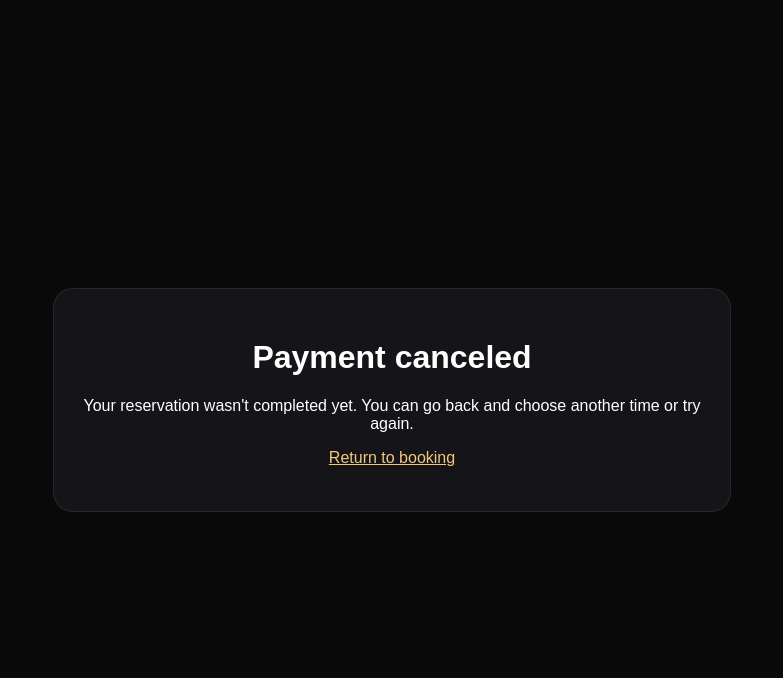
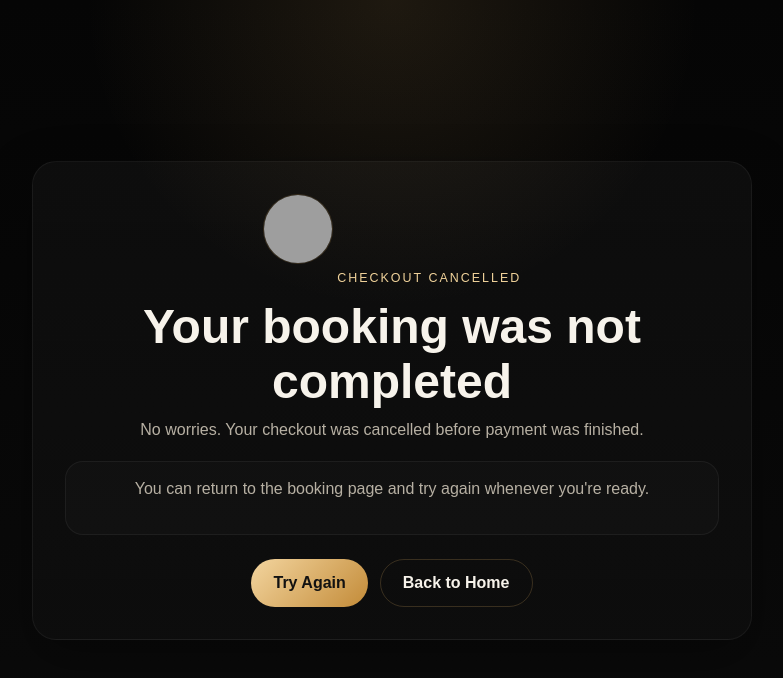
Before and after one commit to 2kstudiosnj/2k-studios-booking, a website: page public/cancel.html in a window 1280 px wide. Shown: the whole page, without its empty margins (248-1031 px from the left). Drawn offline with Linux system fonts and the light colour scheme; grey boxes are pictures that could not be loaded.

Commit message:
Update cancel.html

```diff
--- a/public/cancel.html
+++ b/public/cancel.html
@@ -1,5 +1,138 @@
 <!DOCTYPE html>
 <html lang="en">
-<head><meta charset="UTF-8"><meta name="viewport" content="width=device-width, initial-scale=1.0"><title>Payment canceled</title>
-<style>body{font-family:Arial,Helvetica,sans-serif;background:#0a0a0b;color:#fff;display:grid;place-items:center;min-height:100vh;margin:0} .box{max-width:620px;padding:28px;border:1px solid rgba(255,255,255,.08);border-radius:20px;background:#151519;text-align:center} a{color:#f1c97a}</style></head>
-<body><div class="box"><h1>Payment canceled</h1><p>Your reservation wasn't completed yet. You can go back and choose another time or try again.</p><p><a href="/">Return to booking</a></p></div></body></html>
+<head>
+  <meta charset="UTF-8" />
+  <meta name="viewport" content="width=device-width, initial-scale=1.0" />
+  <title>Booking Cancelled | 2K STUDIOS</title>
+  <meta
+    name="description"
+    content="Your 2K Studios booking checkout was cancelled."
+  />
+  <style>
+    :root {
+      --bg: #080808;
+      --card: #141414;
+      --gold: #d6a85f;
+      --gold-soft: #f0d29a;
+      --text: #f7f3eb;
+      --muted: #b7b0a3;
+      --line: rgba(214, 168, 95, 0.22);
+      --shadow: 0 18px 50px rgba(0, 0, 0, 0.35);
+    }
+
+    * {
+      box-sizing: border-box;
+      margin: 0;
+      padding: 0;
+    }
+
+    body {
+      font-family: Arial, Helvetica, sans-serif;
+      background:
+        radial-gradient(circle at top, rgba(214, 168, 95, 0.12), transparent 30%),
+        linear-gradient(180deg, #050505 0%, #0b0b0b 100%);
+      color: var(--text);
+      min-height: 100vh;
+      display: grid;
+      place-items: center;
+      padding: 24px;
+    }
+
+    .card {
+      width: min(92%, 720px);
+      background: linear-gradient(180deg, rgba(255,255,255,0.03), rgba(255,255,255,0.015));
+      border: 1px solid rgba(255,255,255,0.05);
+      border-radius: 24px;
+      padding: 32px;
+      box-shadow: var(--shadow);
+      text-align: center;
+    }
+
+    .logo {
+      width: 70px;
+      height: 70px;
+      border-radius: 50%;
+      object-fit: cover;
+      margin: 0 auto 18px;
+      border: 1px solid var(--line);
+      background: #0b0b0b;
+    }
+
+    .badge {
+      display: inline-block;
+      margin-bottom: 14px;
+      color: var(--gold-soft);
+      letter-spacing: 0.16em;
+      text-transform: uppercase;
+      font-size: 0.78rem;
+    }
+
+    h1 {
+      font-size: clamp(2rem, 4vw, 3rem);
+      margin-bottom: 12px;
+    }
+
+    p {
+      color: var(--muted);
+      margin-bottom: 18px;
+    }
+
+    .box {
+      background: rgba(255,255,255,0.02);
+      border: 1px solid rgba(255,255,255,0.05);
+      border-radius: 18px;
+      padding: 18px;
+      margin: 22px 0;
+    }
+
+    .actions {
+      display: flex;
+      gap: 12px;
+      justify-content: center;
+      flex-wrap: wrap;
+      margin-top: 24px;
+    }
+
+    .btn {
+      display: inline-flex;
+      align-items: center;
+      justify-content: center;
+      padding: 14px 22px;
+      border-radius: 999px;
+      font-weight: 700;
+      text-decoration: none;
+    }
+
+    .btn-primary {
+      background: linear-gradient(135deg, #f3d59f, #c38b38);
+      color: #111;
+    }
+
+    .btn-outline {
+      border: 1px solid var(--line);
+      color: var(--text);
+    }
+  </style>
+</head>
+<body>
+  <div class="card">
+    <img src="images/logo.PNG" alt="2K Studios logo" class="logo" />
+    <span class="badge">Checkout Cancelled</span>
+    <h1>Your booking was not completed</h1>
+    <p>
+      No worries. Your checkout was cancelled before payment was finished.
+    </p>
+
+    <div class="box">
+      <p>
+        You can return to the booking page and try again whenever you're ready.
+      </p>
+    </div>
+
+    <div class="actions">
+      <a href="/booking.html" class="btn btn-primary">Try Again</a>
+      <a href="/" class="btn btn-outline">Back to Home</a>
+    </div>
+  </div>
+</body>
+</html>
```
